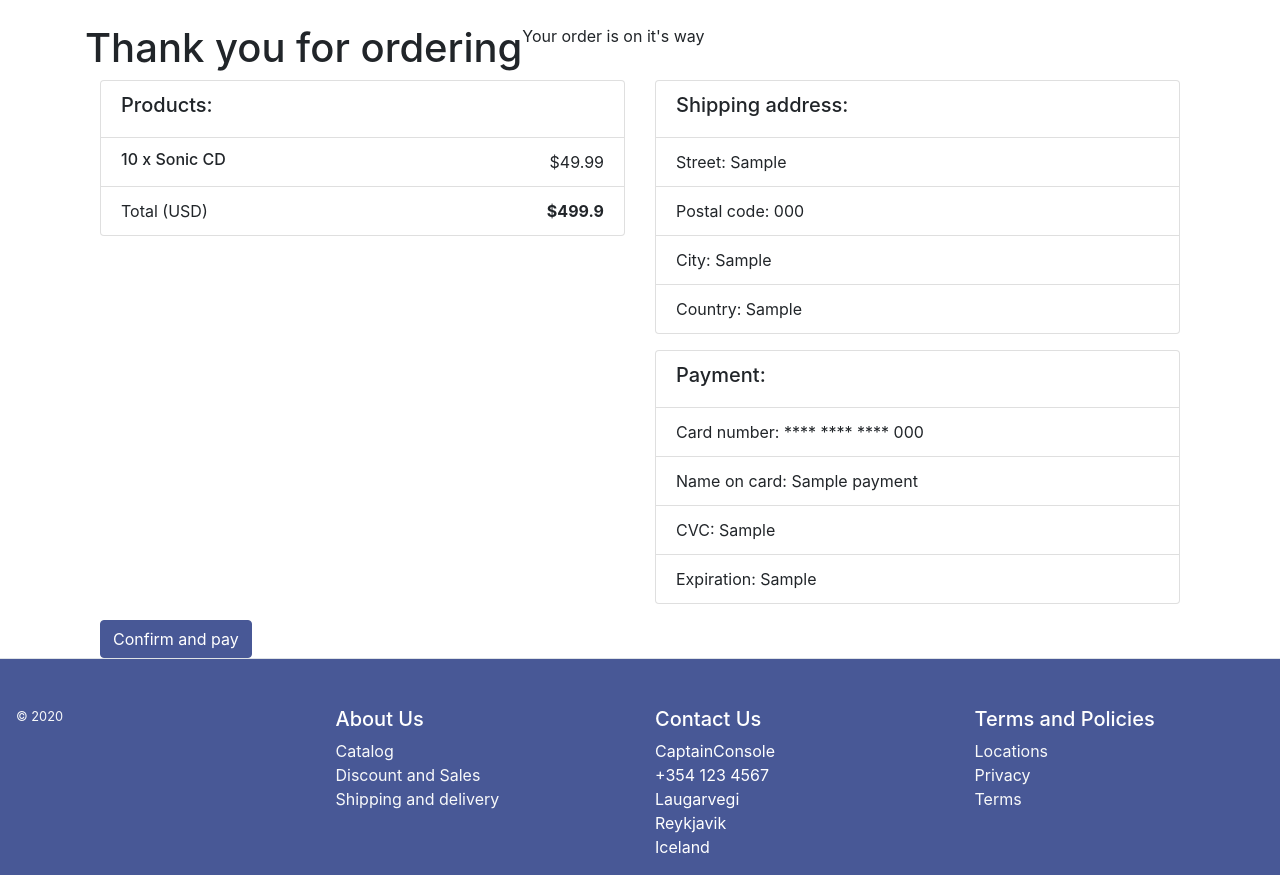
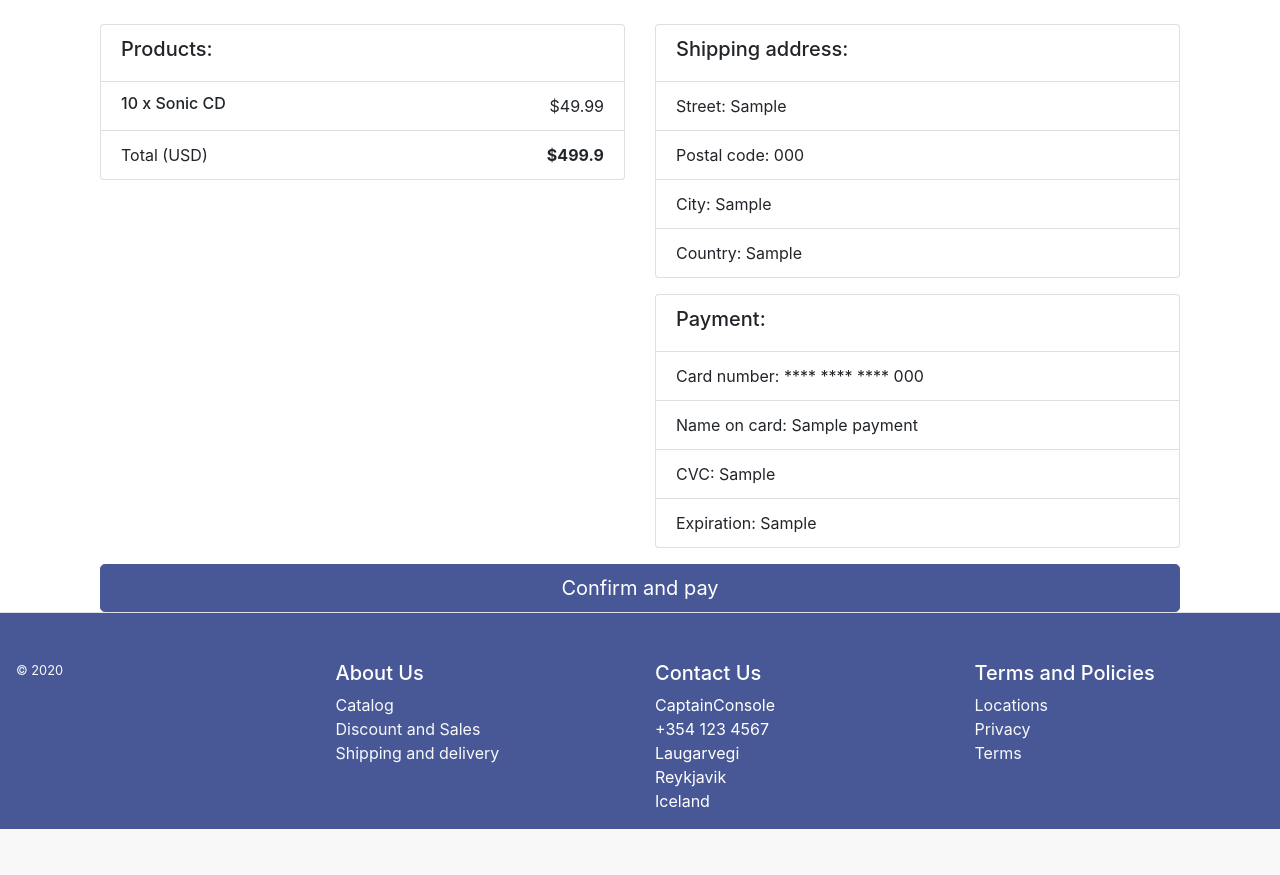
Before and after one commit to vln2/CaptainConsole, a Django app: page /review/1 in a window 1280 px wide. Shown: the part 134-1009 px from the top of the page. After the commit the page ends 963 px from the top, so only its background shows below. Run offline with Django 3.2, Linux system fonts and the light colour scheme; a user stored in the database is signed in; data comes from the database, SQL or seed files in the repository; tables that the repository leaves empty hold one stand-in row (values such as "Sample post"); parts of the project's set-up code (start-up, migrations or seed data) failed here and were passed over; some libraries are stand-ins or nearby versions.

Commit message:
Thank you message now working. Checkout complete

```diff
--- a/CaptainConsole/templates/pages/order_review.html
+++ b/CaptainConsole/templates/pages/order_review.html
@@ -12,10 +12,12 @@
 {% block content %}
 <main class="container pt-4">
     <section class="container">
-    {% if not cart.status == 'C' %}
+    {% if not order.status == 'C' %}
         <div class="row">
-            <h1>Thank you for ordering</h1>
-            <p>Your order is on it's way</p>
+            <div class="col">
+                <h1>Thank you for ordering</h1>
+                <p>Your order is on it's way</p>
+            </div>
         </div>
     {% endif %}
     <!-- LIST OF PRODUCTS IN CART  -->
@@ -79,8 +81,11 @@
         </div>
     </div>
     <!-- PROCEED TO CHECKOUT  -->
-    {% if not cart.status == 'C' %}
-    <a href="" class="btn btn-primary">Confirm and pay</a>
+    {% if order.status == 'C' %}
+        <form method="post">
+            {% csrf_token %}
+            <button class="btn btn-primary btn-lg btn-block" type="submit">Confirm and pay</button>
+        </form>
     {% endif %}
     </section>
 </main>
--- a/CaptainConsole/views.py
+++ b/CaptainConsole/views.py
@@ -294,6 +294,12 @@ def order_review(request, order_id):
         messages.error(request, f'No order with id:{order_id} found')
         return redirect('home')
 
+    if request.method == 'POST':
+        order.status = Order.PAYMENT
+        order.save()
+        userInfo.cart = None
+        userInfo.save()
+
     context = {
         'order': order,
         'items': order.getItems,
```
